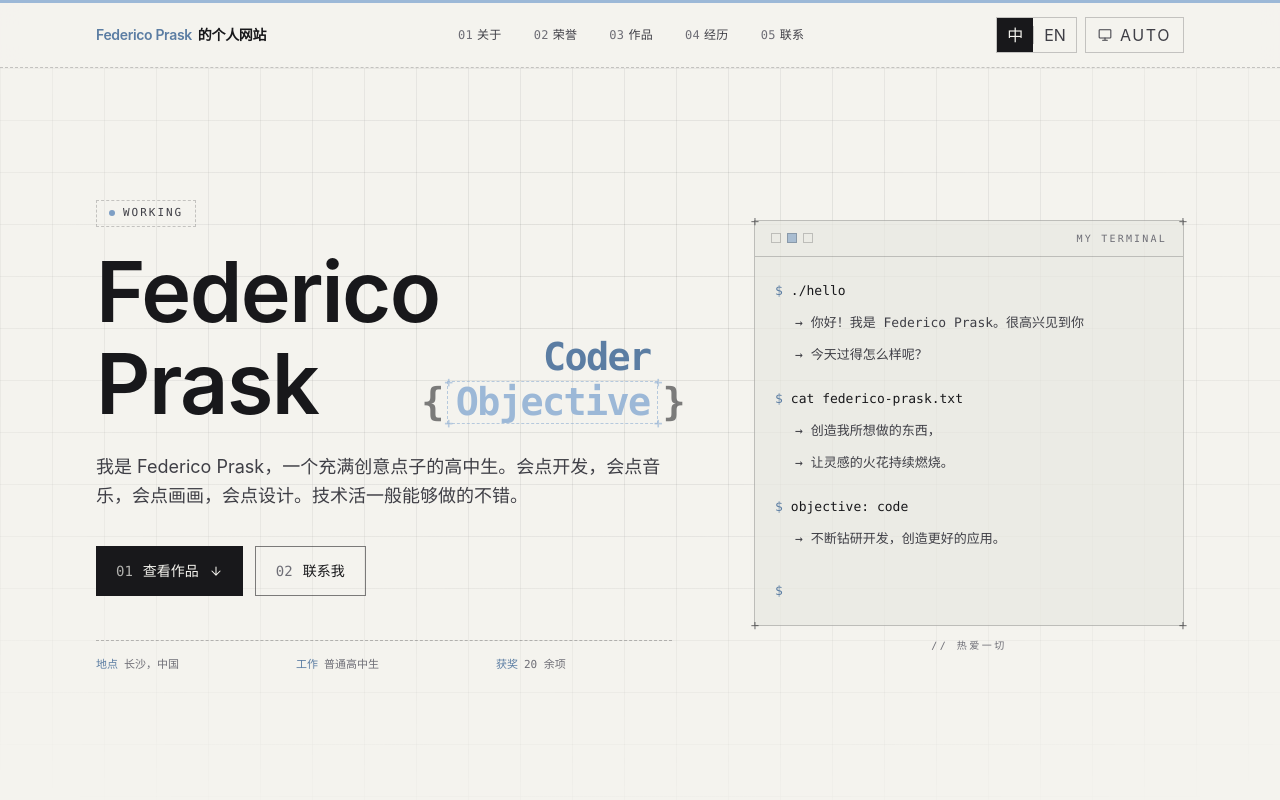
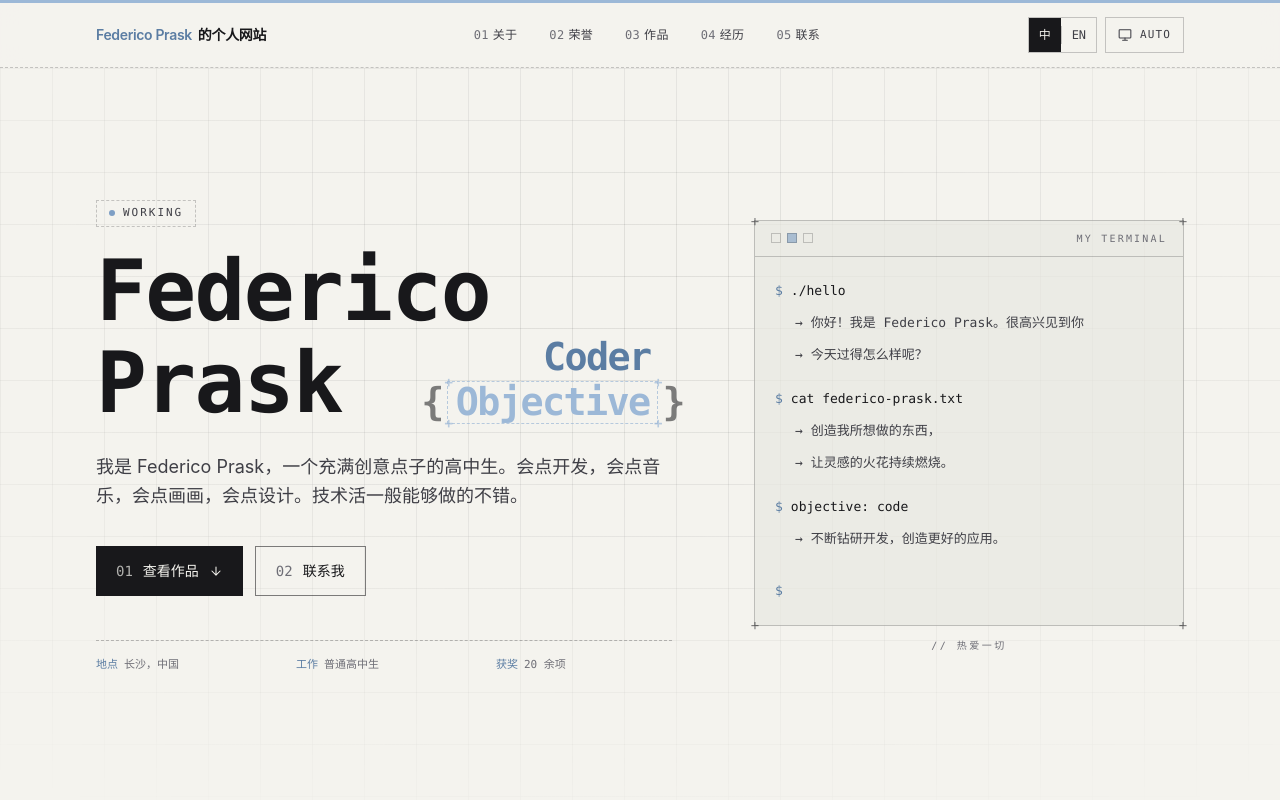
Before and after one commit to Federico-Prask/FedericoPrask.pages.dev, a Vue app: page / in a window 1280 px wide. Shown: the top 800 px of the page. Built offline with nearby package versions, Linux system fonts and the light colour scheme.

Commit message:
Defer design foundation until specification is finalized

```diff
--- a/src/index.css
+++ b/src/index.css
@@ -1,6 +1,5 @@
 @import "tailwindcss";
 @import "./styles/fonts.css";
-@import "./styles/foundation.css";
 
 /* class-based dark mode: toggle `.dark` on <html> */
 @custom-variant dark (&:where(.dark, .dark *));
```
